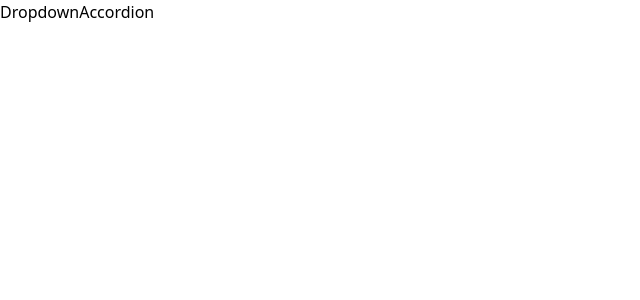
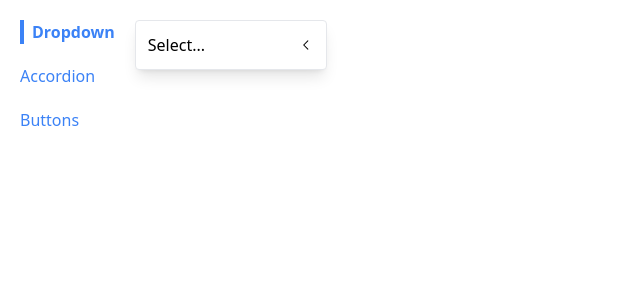
Before and after one commit to Umesh-Singadi/componets, a React (Vite) app: page / in a window 1280 px wide. Shown: the top 300 px of the page, without its empty margins (0-640 px from the left). Built offline with nearby package versions, Linux system fonts and the light colour scheme.

Commit message:
Create Sidebar component

```diff
--- a/src/App.jsx
+++ b/src/App.jsx
@@ -1,17 +1,21 @@
-import Link from "./components/Link";
 import Rout from "./components/Rout";
 import DropdownPage from "./pages/DropdownPage";
 import AccordionPage from "./pages/AccordionPage";
+import ButtonPage from "./pages/ButtonPage";
+
+import Sidebar from "./components/Sidebar";
 function App() {
   return (
-    <div>
-      <Link to="/dropdown">Dropdown</Link>
-      <Link to="/accordion">Accordion</Link>
-      <Rout path="/dropdown">
+    <div className="container mx-auto flex p-5 w-full">
+      <Sidebar></Sidebar>
+      <Rout path="/">
         <DropdownPage></DropdownPage>
       </Rout>
       <Rout path="/accordion">
         <AccordionPage></AccordionPage>
+      </Rout>
+      <Rout path="/buttons">
+        <ButtonPage></ButtonPage>
       </Rout>
     </div>
   );
--- a/src/components/Link.jsx
+++ b/src/components/Link.jsx
@@ -1,15 +1,22 @@
-import useNavigationContext from "../hooks/NavigationContext";
+import useNavigation from "../hooks/use-navigation";
+import classNames from "classnames";
 
-function Link({ to, children }) {
-  const { navigate } = useNavigationContext();
+function Link({ to, children, className, activeClassName }) {
+  const { navigate, currentPath } = useNavigation();
 
   const handleClick = (event) => {
     if (event.metaKey || event.ctrlKey) return;
     event.preventDefault();
     navigate(to);
   };
+
+  const classes = classNames(
+    "text-blue-500",
+    className,
+    currentPath === to && activeClassName
+  );
   return (
-    <a href={to} onClick={handleClick}>
+    <a className={classes} href={to} onClick={handleClick}>
       {children}
     </a>
   );
--- a/src/components/Rout.jsx
+++ b/src/components/Rout.jsx
@@ -1,7 +1,7 @@
-import useNavigationContext from "../hooks/NavigationContext";
+import useNavigation from "../hooks/use-navigation";
 
 function Rout({ path, children }) {
-  const { currentPath } = useNavigationContext();
+  const { currentPath } = useNavigation();
   if (path === currentPath) {
     return children;
   }
--- /dev/null
+++ b/src/components/Sidebar.jsx
@@ -0,0 +1,35 @@
+import classNames from "classnames";
+import Link from "./Link";
+import useNavigation from "../hooks/use-navigation";
+
+function Sidebar() {
+  const { currentPath } = useNavigation();
+  const links = [
+    { textToShow: "Dropdown", path: "/" },
+    { textToShow: "Accordion", path: "/accordion" },
+    { textToShow: "Buttons", path: "/buttons" },
+  ];
+
+  const classes = classNames("mb-10", {
+    "bg-red-500": currentPath,
+  });
+  const renderedLinks = links.map((link) => {
+    return (
+      <Link
+        to={link.path}
+        key={link.path}
+        className={classNames("mb-5 mr-5")}
+        activeClassName="font-bold border-l-4 border-blue-500 pl-2"
+      >
+        {link.textToShow}
+      </Link>
+    );
+  });
+  return (
+    <div className="sticky  top-0 overflow-y-scroll flex flex-col items-start">
+      {renderedLinks}
+    </div>
+  );
+}
+
+export default Sidebar;
--- a/src/hooks/NavigationContext.jsx
+++ b/src/hooks/use-navigation.jsx
@@ -1,8 +1,8 @@
 import { useContext } from "react";
 import { NavigationContext } from "../context/navigation";
 
-function useNavigationContext() {
+function useNavigation() {
   return useContext(NavigationContext);
 }
 
-export default useNavigationContext;
+export default useNavigation;
```
